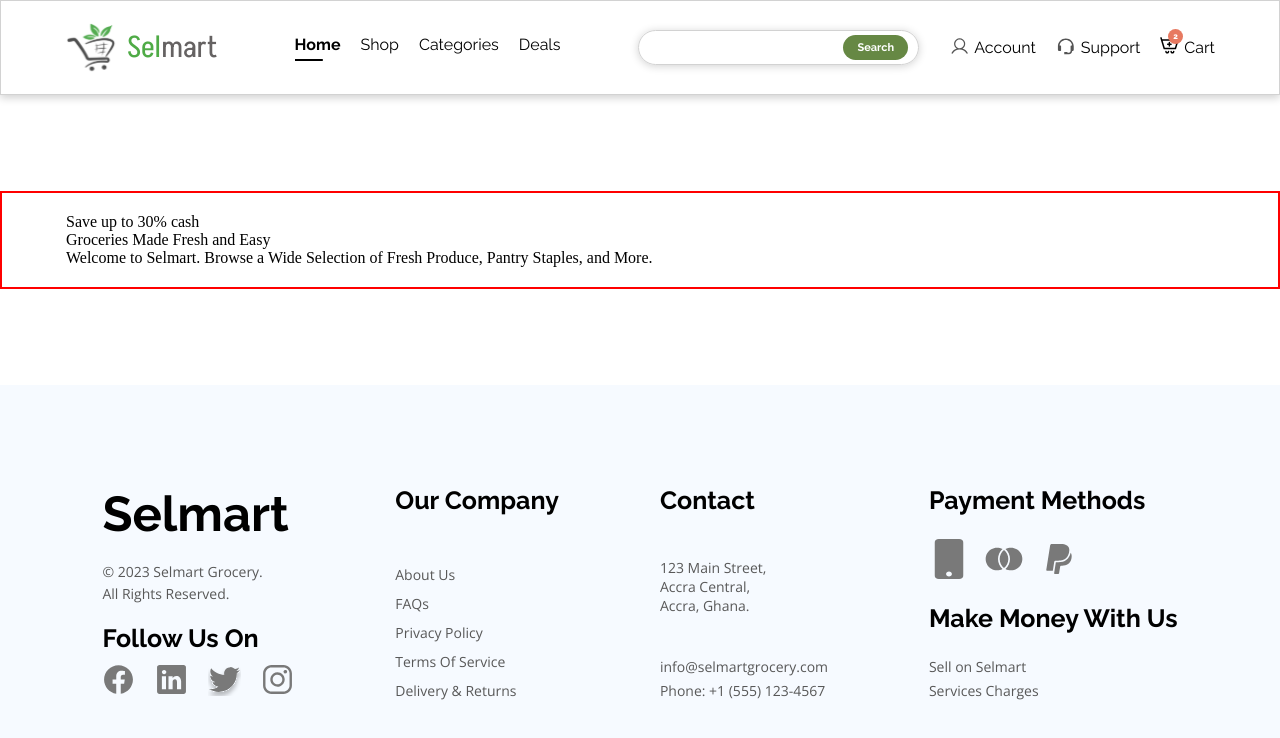
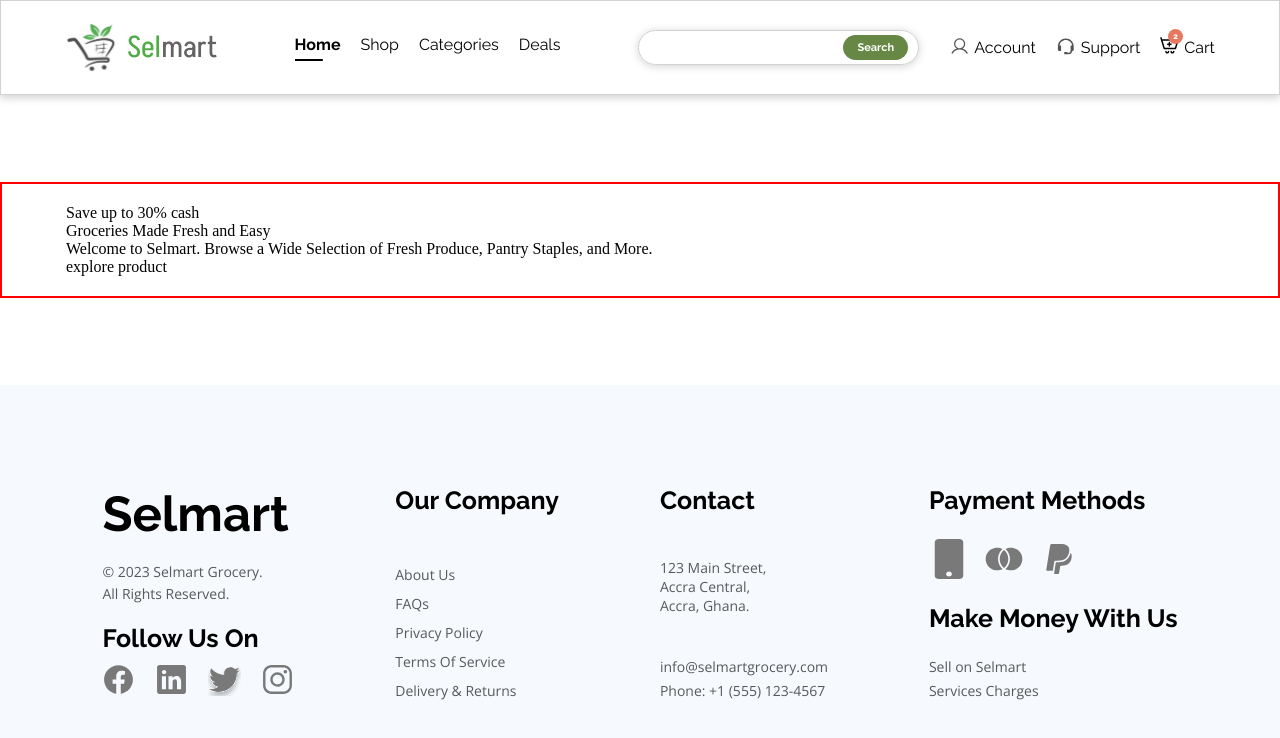
Before and after one commit to mambachristophersteven/selmart-copy, a React (Vite) app: page / in a window 1280 px wide. Shown: the top 738 px of the page. Built offline with nearby package versions, Linux system fonts and the light colour scheme.

Commit message:
disabling eslint prop-types to take care of props error

```diff
--- a/src/Components/MainButton/MainButton.jsx
+++ b/src/Components/MainButton/MainButton.jsx
@@ -1,8 +1,11 @@
 import styles from './MainButton.module.css'
+/* eslint-disable react/prop-types */
 
-const MainButton = () => {
+const MainButton = (props) => {
   return (
-    <div className={styles.main_button}>MainButton</div>
+    <div className={styles.main_button}>
+      <p className={styles.text}>{props.text}</p>
+    </div>
   )
 }
 
--- a/src/Pages/Home/Home.jsx
+++ b/src/Pages/Home/Home.jsx
@@ -1,3 +1,4 @@
+import MainButton from '../../Components/MainButton/MainButton'
 import styles from './Home.module.css'
 
 const Home = () => {
@@ -8,6 +9,7 @@
             <p className={styles.save_cash}>Save up to 30% cash</p>
             <p className={styles.main_text}>Groceries Made Fresh and Easy</p>
             <p className={styles.sub_text}>Welcome to Selmart. Browse a Wide Selection of Fresh Produce, Pantry Staples, and More.</p>
+            <MainButton text = "explore product"/>
           </div>
           <div className={styles.right}></div>
         </div>
```
Also changed, not shown: src/assets/right-arrow.svg (added).
